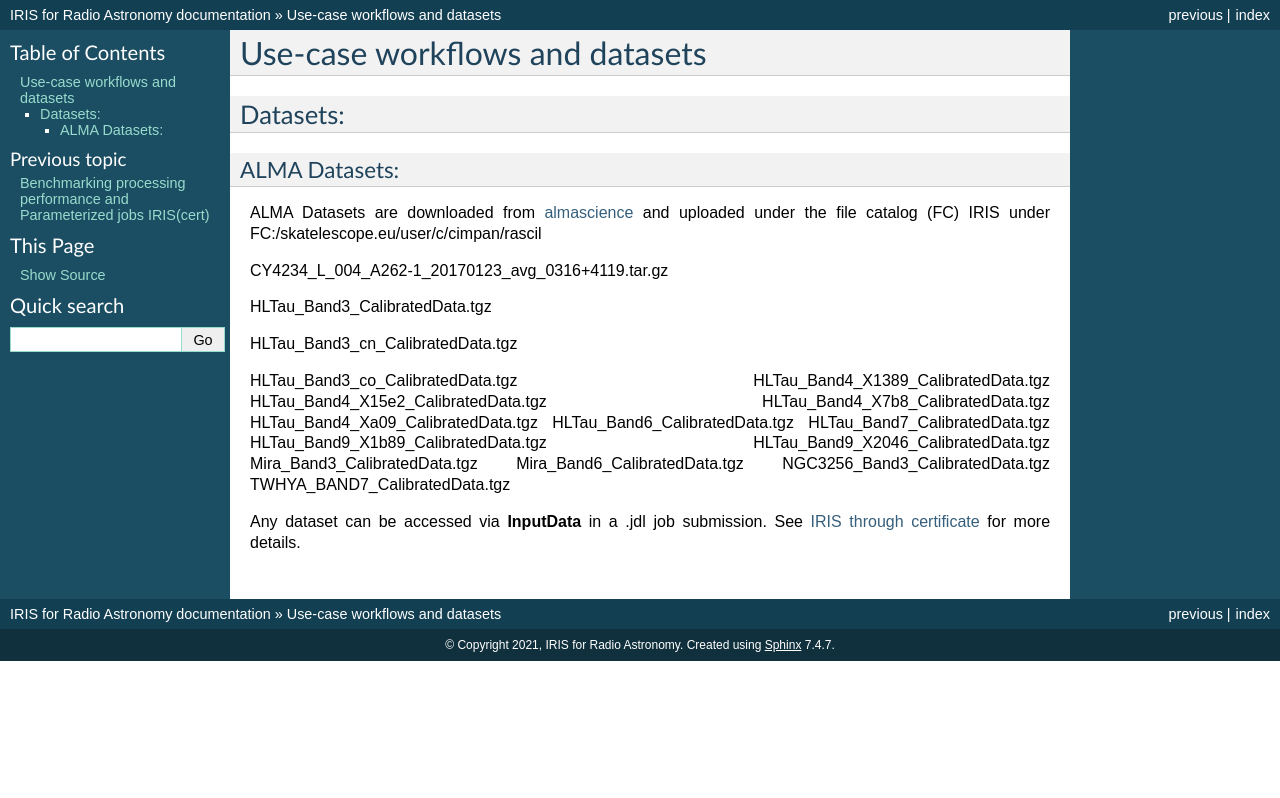
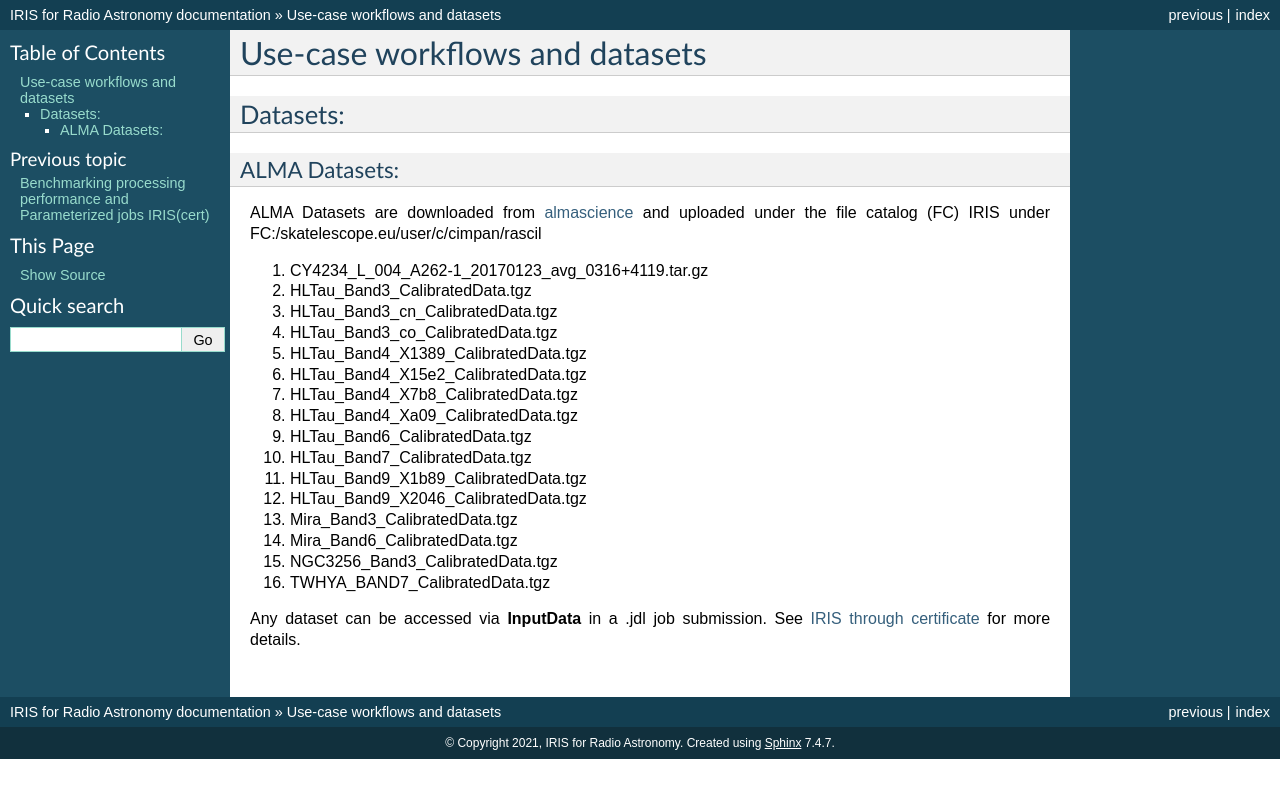
Before and after one commit to cimpani/IRISDocumentation, a Sphinx documentation site: the page built from source/rascilUC.rst, in a window 1280 px wide. Shown: the top 798 px of the page. Built offline with Sphinx 7.4.7, drawn with Linux system fonts in a browser that asks for light colours.

```diff
--- a/source/rascilUC.rst
+++ b/source/rascilUC.rst
@@ -11,24 +11,21 @@ ALMA Datasets:
 
 ALMA Datasets are downloaded from `almascience <https://almascience.nrao.edu/alma-data/science-verification>`_ and uploaded under the file catalog (FC) IRIS under FC:/skatelescope.eu/user/c/cimpan/rascil
 
-CY4234_L_004_A262-1_20170123_avg_0316+4119.tar.gz
-
-HLTau_Band3_CalibratedData.tgz
-
-HLTau_Band3_cn_CalibratedData.tgz
-
-HLTau_Band3_co_CalibratedData.tgz
-HLTau_Band4_X1389_CalibratedData.tgz
-HLTau_Band4_X15e2_CalibratedData.tgz
-HLTau_Band4_X7b8_CalibratedData.tgz
-HLTau_Band4_Xa09_CalibratedData.tgz
-HLTau_Band6_CalibratedData.tgz
-HLTau_Band7_CalibratedData.tgz
-HLTau_Band9_X1b89_CalibratedData.tgz
-HLTau_Band9_X2046_CalibratedData.tgz
-Mira_Band3_CalibratedData.tgz
-Mira_Band6_CalibratedData.tgz
-NGC3256_Band3_CalibratedData.tgz
-TWHYA_BAND7_CalibratedData.tgz
+#. CY4234_L_004_A262-1_20170123_avg_0316+4119.tar.gz
+#. HLTau_Band3_CalibratedData.tgz
+#. HLTau_Band3_cn_CalibratedData.tgz
+#. HLTau_Band3_co_CalibratedData.tgz
+#. HLTau_Band4_X1389_CalibratedData.tgz
+#. HLTau_Band4_X15e2_CalibratedData.tgz
+#. HLTau_Band4_X7b8_CalibratedData.tgz
+#. HLTau_Band4_Xa09_CalibratedData.tgz
+#. HLTau_Band6_CalibratedData.tgz
+#. HLTau_Band7_CalibratedData.tgz
+#. HLTau_Band9_X1b89_CalibratedData.tgz
+#. HLTau_Band9_X2046_CalibratedData.tgz
+#. Mira_Band3_CalibratedData.tgz
+#. Mira_Band6_CalibratedData.tgz
+#. NGC3256_Band3_CalibratedData.tgz
+#. TWHYA_BAND7_CalibratedData.tgz
 
 Any dataset can be accessed via **InputData** in a .jdl job submission. See `IRIS through certificate <https://irisdocumentation.readthedocs.io/en/latest/JobSub.html#iris-through-certificate>`_ for more details.
```
